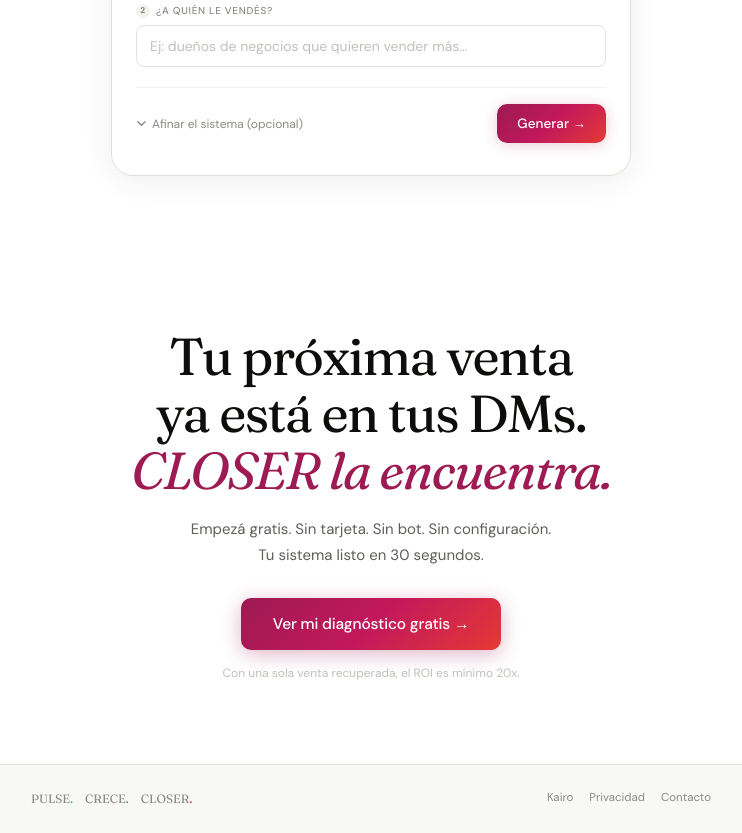
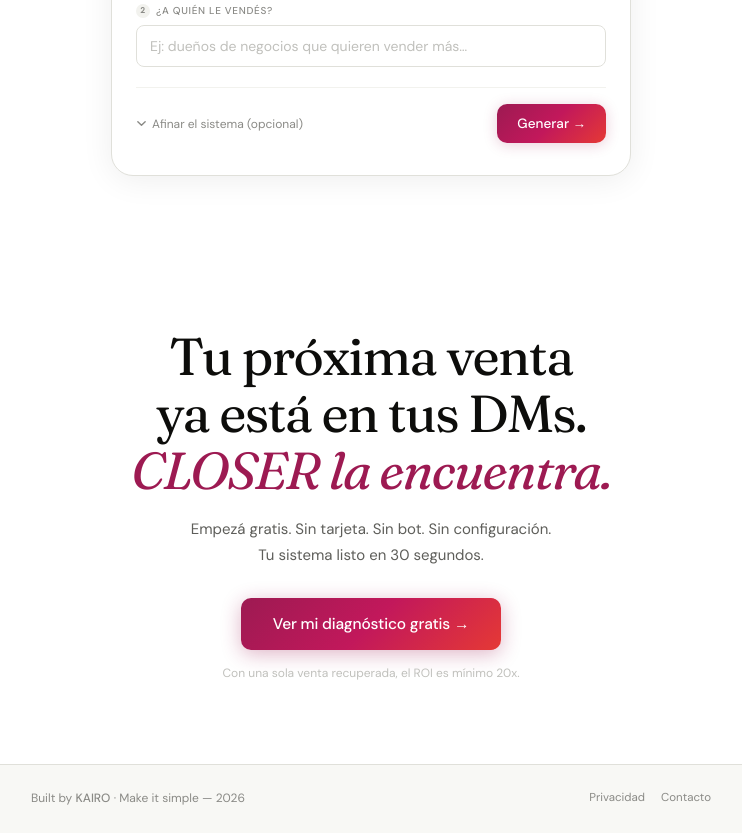
Before and after one commit to naupintos-cell/CLOSER, a website: page public/index.html in a window 1280 px wide. Shown: the part 4360-5193 px from the top of the page, without its empty margins (269-1011 px from the left). Drawn offline with Linux system fonts and the light colour scheme.

Commit message:
Update index.html

```diff
--- a/public/index.html
+++ b/public/index.html
@@ -994,13 +994,8 @@ footer {
 <!-- FOOTER -->
 <footer>
   <div class="foot-in">
-    <div class="eco">
-      <a href="#">PULSE<span style="color:#14b8a6">.</span></a>
-      <a href="#">CRECE<span style="color:#16a34a">.</span></a>
-      <a href="#">CLOSER<span style="background:var(--ig);-webkit-background-clip:text;-webkit-text-fill-color:transparent;background-clip:text">.</span></a>
-    </div>
+    <span style="font-size:12px;color:var(--n40)">Built by <a href="https://kairoinc.lat/" target="_blank" rel="noopener" style="color:var(--n40);font-weight:500;transition:color var(--t)" onmouseover="this.style.color='var(--ink)'" onmouseout="this.style.color='var(--n40)'">KAIRO</a> · Make it simple — 2026</span>
     <div class="foot-links">
-      <a href="https://kairoinc.lat/" target="_blank" rel="noopener">Kairo</a>
       <a href="#">Privacidad</a>
       <a href="#">Contacto</a>
     </div>
```
